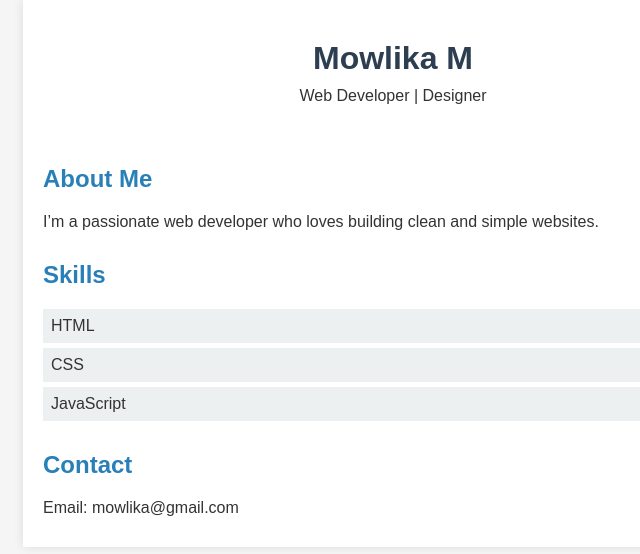
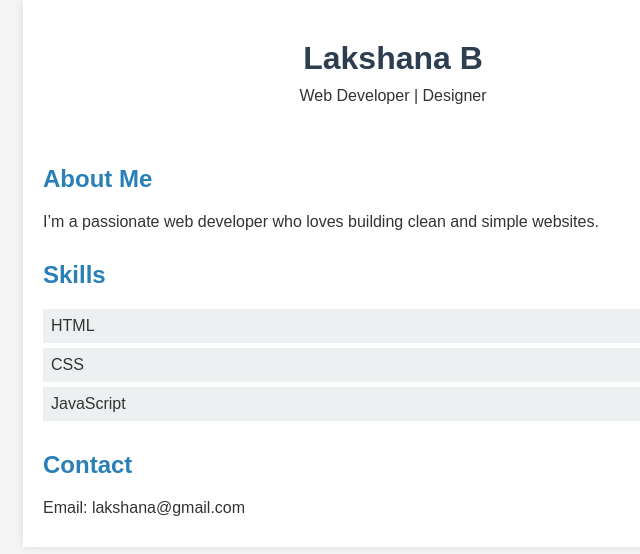
Before and after one commit to mowlika06/moliPortfolio, a plain HTML site: page index.html in a window 1280 px wide. Shown: the whole page, without its empty margins (247-887 px from the left). Drawn offline with Linux system fonts and the light colour scheme.

Commit message:
Update index.html

```diff
--- a/index.html
+++ b/index.html
@@ -9,7 +9,7 @@
 <body>
   <div class="container">
     <header>
-      <h1>Mowlika M</h1>
+      <h1>Lakshana B</h1>
       <p>Web Developer | Designer</p>
     </header>
 
@@ -29,7 +29,7 @@
 
     <section id="contact">
       <h2>Contact</h2>
-      <p>Email: mowlika@gmail.com</p>
+      <p>Email: lakshana@gmail.com</p>
     </section>
   </div>
 </body>
```
